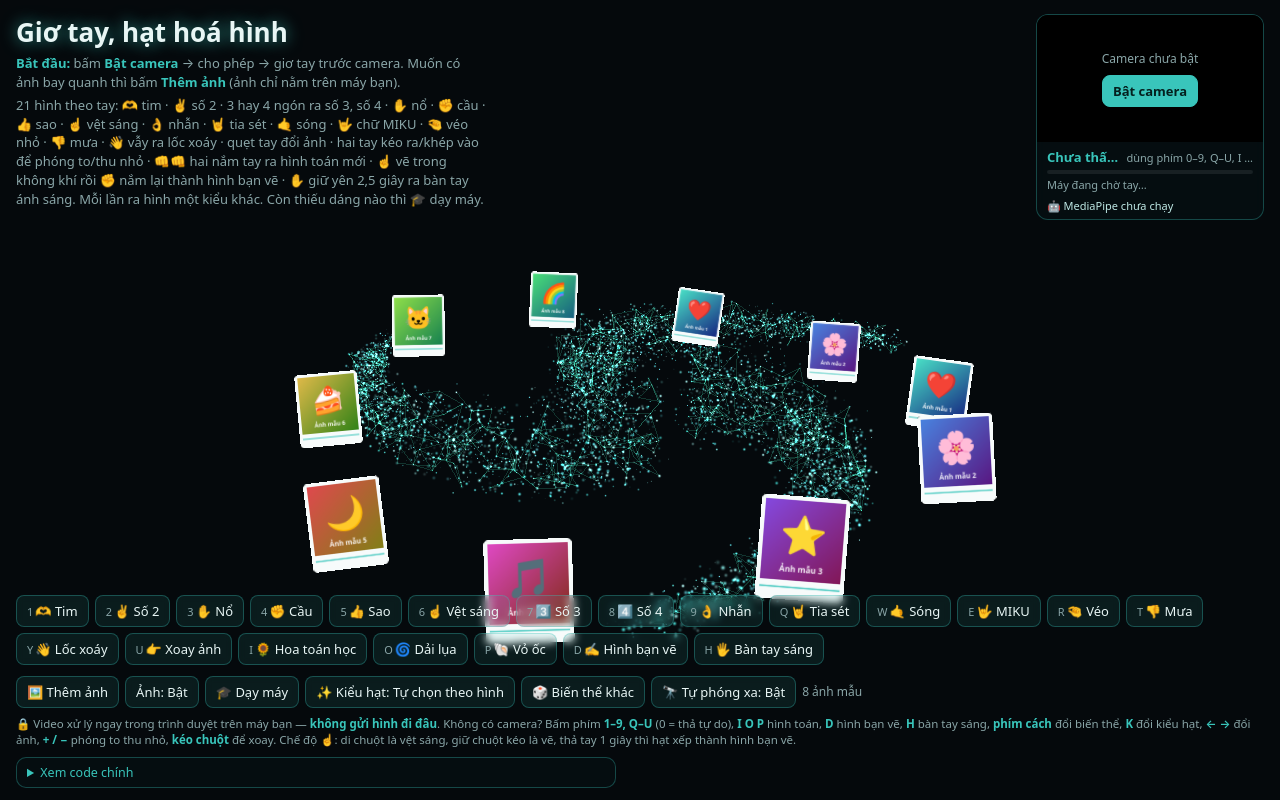
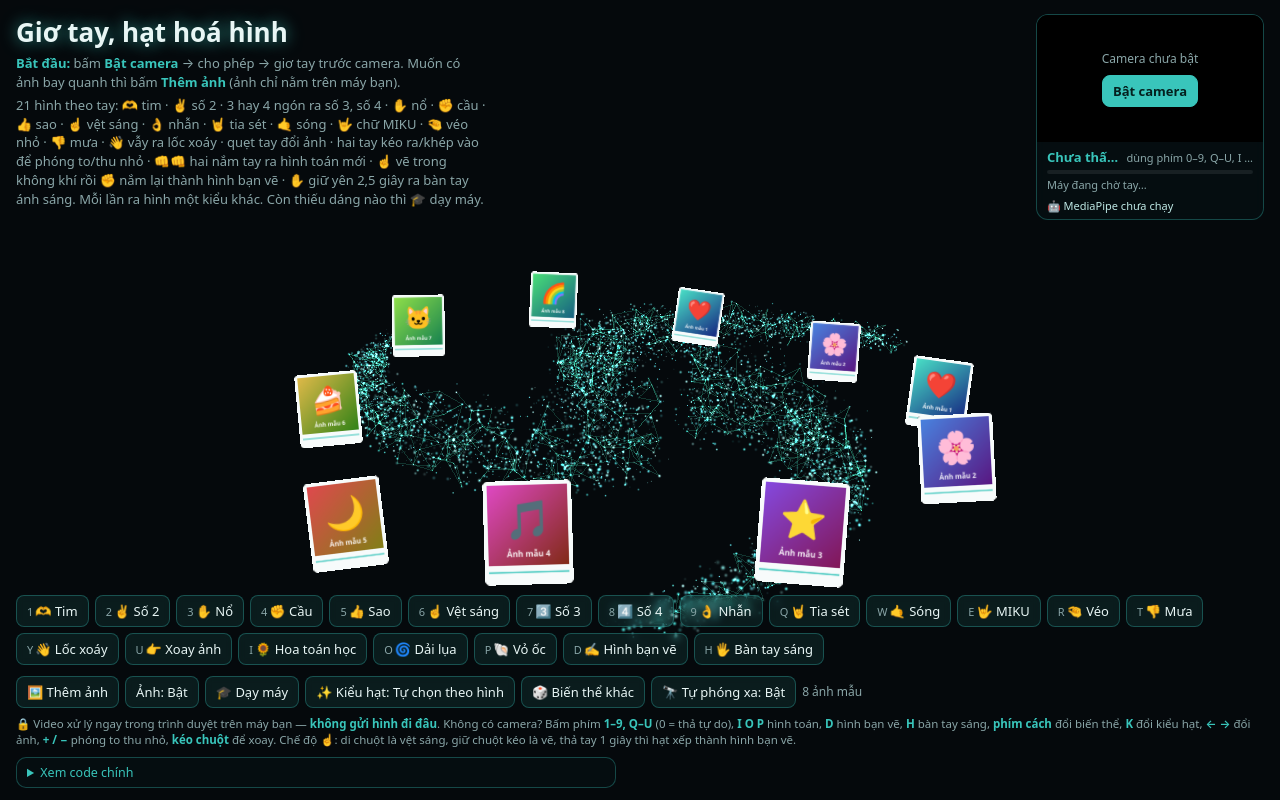
Before and after one commit to natsu8621/gio-tay-hat-hoa-hinh, a plain HTML site: page index.html in a window 1280 px wide. Drawn offline with nearby package versions, Linux system fonts and the light colour scheme; animation ran at ten frames a second.

Commit message:
Bản 2.1: hình phẳng không xoay nghiêng, bàn tay mẫu gọn, ảnh không đè nút, nhẹ hơn trên điện thoại
Co-Authored-By: Claude Opus 5.5 <noreply@anthropic.com>

```diff
--- a/index.html
+++ b/index.html
@@ -213,8 +213,13 @@ function resize(){
   halfW = halfH * camera.aspect;
   fit = Math.min(1, halfW/1.3, halfH/1.5);
   group.position.y = w < 600 ? halfH*0.08 : 0;
+  measureBottom();
 }
+let botFrac = 1;                                   // mép trên hàng nút dưới (.bottom), tính theo phần chiều cao màn
+function measureBottom(){ const b = document.querySelector('.bottom'); if (!b) return;
+  botFrac = Math.min(1, Math.max(0.3, b.getBoundingClientRect().top/innerHeight)); }
 addEventListener('resize', resize); resize();
+if (window.ResizeObserver){ const bEl = document.querySelector('.bottom'); if (bEl) new ResizeObserver(measureBottom).observe(bEl); }
 
 /* ---------- Hạt ---------- */
 const pos = new Float32Array(N*3), home = new Float32Array(N*3), dir = new Float32Array(N*3);
@@ -248,15 +253,17 @@ const uni = {uSize:{value:BASE_SIZE}, uTime:{value:0}, uTint:{value:new THREE.Co
   uStyle:{value:0}, uShapeScale:{value:1}, uSpin:{value:0}, uAtlas:{value:atlasTex}};
 const mat = new THREE.ShaderMaterial({
   uniforms: uni, transparent: true, depthWrite: false, blending: THREE.AdditiveBlending,
-  vertexShader: `attribute vec3 aColor; attribute float aRand; attribute float aCell; uniform float uSize; uniform float uTime; uniform float uShapeScale;
-    varying vec3 vColor; varying float vA; varying float vR; varying float vPx; varying float vCell;
+  vertexShader: `attribute vec3 aColor; attribute float aRand; attribute float aCell; uniform float uSize; uniform float uTime; uniform float uShapeScale; uniform float uStyle; uniform float uSpin;
+    varying vec3 vColor; varying float vA; varying float vR; varying float vPx; varying float vCell; varying vec2 vRot;
     void main(){ vec4 mv = modelViewMatrix*vec4(position,1.0); gl_Position = projectionMatrix*mv;
       float sc = aCell < -0.5 ? 1.0 : uShapeScale;
-      gl_PointSize = uSize*sc*(0.35+aRand*0.75)/(-mv.z); vPx = gl_PointSize; vCell = aCell;
+      gl_PointSize = min(uSize*sc*(0.35+aRand*0.75)/(-mv.z), ${small ? '48.0' : '160.0'}); vPx = gl_PointSize; vCell = aCell;
+      float an = int(uStyle+0.5) == 9 ? 0.0 : aRand*6.2832*uSpin + uTime*(aRand-0.5)*2.0*uSpin + (1.0-uSpin)*0.35*sin(uTime*1.3+aRand*40.0);
+      vRot = vec2(cos(an), sin(an));                 // góc xoay riêng từng hạt: tính 1 lần/hạt thay vì mỗi điểm ảnh
       vColor = aColor; vR = aRand; vA = 0.55+0.45*sin(uTime*2.2+aRand*40.0); }`,
   // mỗi kiểu hạt là một hàm khoảng cách (SDF) vẽ trong ô vuông của hạt; xoay theo góc riêng từng hạt
   fragmentShader: `uniform vec3 uTint; uniform float uMix; uniform float uStyle; uniform float uTime; uniform float uSpin; uniform sampler2D uAtlas;
-    varying vec3 vColor; varying float vA; varying float vR; varying float vPx; varying float vCell;
+    varying vec3 vColor; varying float vA; varying float vR; varying float vPx; varying float vCell; varying vec2 vRot;
     float dot2(vec2 v){ return dot(v,v); }
     float sdHeart(vec2 p){ p.x = abs(p.x); if (p.y+p.x > 1.0) return sqrt(dot2(p-vec2(0.25,0.75)))-0.35355;
       return sqrt(min(dot2(p-vec2(0.0,1.0)), dot2(p-0.5*max(p.x+p.y,0.0))))*sign(p.x-p.y); }
@@ -270,8 +277,7 @@ const mat = new THREE.ShaderMaterial({
       if (s == 0 || vCell < -0.5){ vec2 c = gl_PointCoord-0.5; float d = length(c); if (d > 0.5) discard;
         float a = smoothstep(0.5,0.0,d); a *= a; gl_FragColor = vec4(col, a*vA); return; }
       vec2 q = gl_PointCoord-0.5; q.y = -q.y;
-      float an = s == 9 ? 0.0 : vR*6.2832*uSpin + uTime*(vR-0.5)*2.0*uSpin + (1.0-uSpin)*0.35*sin(uTime*1.3+vR*40.0);
-      float cs = cos(an), sn = sin(an); vec2 p = vec2(cs*q.x - sn*q.y, sn*q.x + cs*q.y);
+      float cs = vRot.x, sn = vRot.y; vec2 p = vec2(cs*q.x - sn*q.y, sn*q.x + cs*q.y);
       if (s == 8){ vec2 cu = p+0.5; if (cu.x < 0.0 || cu.x > 1.0 || cu.y < 0.0 || cu.y > 1.0) discard;
         cu = clamp(cu, 0.03, 0.97);
         vec2 uv = vec2((mod(vCell,4.0)+cu.x)/4.0, (3.0-floor(vCell/4.0)+cu.y)/4.0);
@@ -482,7 +488,7 @@ const boneOf = new Uint8Array(N), boneU = new Float32Array(N);
 for (let i = 0; i < N; i++){ boneOf[i] = R() < .16 ? 21 + (i % 21) : i % 21; boneU[i] = R(); }
 // dáng tay mẫu khi chưa có camera (toạ độ khung hình 0–1, giống điểm khớp MediaPipe)
 const TPL = [[.50,.86],[.42,.80],[.36,.72],[.32,.65],[.29,.58],[.44,.60],[.43,.49],[.425,.42],[.42,.35],[.50,.59],[.50,.47],[.50,.39],[.50,.32],
-  [.56,.60],[.57,.49],[.575,.42],[.58,.36],[.61,.63],[.63,.55],[.645,.50],[.66,.45]].map(p => ({x:p[0], y:p[1], z:0}));
+  [.56,.60],[.57,.49],[.575,.42],[.58,.36],[.61,.63],[.63,.55],[.645,.50],[.66,.45]].map(p => ({x:.5 + (p[0]-.5)*0.7, y:.5 + (p[1]-.59)*0.7, z:0}));
 const SKP = new Float32Array(2*21*3); let nSK = 1;
 function inPoly(x, y, V){ let c = false;
   for (let i = 0, j = V.length-1; i < V.length; j = i++){ const a = V[i], b = V[j];
@@ -668,7 +674,7 @@ function buildLines(){                             // nối mỗi hạt với
 }
 function applyStyle(s){
   styleCur = s; uni.uStyle.value = SID[s]; uni.uSpin.value = SSPIN[s] || 0;
-  uni.uShapeScale.value = (s === 'dot' || s === 'constellation') ? 1 : s === 'atlas' ? (small ? 1.8 : 2.1) : s === 'streak' ? 2.2 : (small ? 1.5 : 1.7);
+  uni.uShapeScale.value = (s === 'dot' || s === 'constellation') ? 1 : s === 'atlas' ? (small ? 1.5 : 2.1) : s === 'streak' ? 2.2 : (small ? 1.25 : 1.7);
   mat.blending = s === 'atlas' ? THREE.NormalBlending : THREE.AdditiveBlending; // emoji màu: cộng sáng sẽ cháy trắng
   const G = GLY[mode] || GLYPHS.map((_, k) => k);
   for (let i = 0; i < N; i++)
@@ -877,7 +883,7 @@ let mbI = 0, mbN = 0, moving = false, waveUntil = 0, waveS = 0, swipeCool = 0, p
 let Ps = 0.18;                                     // cỡ lòng bàn tay (làm mượt): tay xa camera nhỏ → ngưỡng vẫy/quẹt nhỏ theo
 function motion(lm, now){
   Ps = Ps*0.9 + D(lm[0], lm[9])*0.1;
-  const AMP = clamp(0.28*Ps, 0.012, 0.05), SWE = clamp(1.45*Ps, 0.07, 0.26), MOVE = clamp(5*Ps, 0.25, 0.9);
+  const AMP = clamp(0.28*Ps, 0.02, 0.05), SWE = clamp(1.45*Ps, 0.1, 0.26), MOVE = clamp(5*Ps, 0.25, 0.9);
   const x = (1 - lm[9].x)*ASP, y = lm[9].y;        // x lật gương cho khớp hướng bạn nhìn thấy
   mbX[mbI] = x; mbY[mbI] = y; mbT[mbI] = now; mbI = (mbI + 1) % MB; if (mbN < MB) mbN++;
   let ext = 0, dirS = 0, rev = 0, started = false, x35 = x, y35 = y, g35 = false, x15 = x, y15 = y, t15 = now, g15 = false;
@@ -1242,6 +1248,8 @@ loadTaught(); renderTaught();
 
 /* ---------- Vòng vẽ ---------- */
 const qInv = new THREE.Quaternion(), tmp = new THREE.Vector3();
+const TAN25 = Math.tan(THREE.MathUtils.degToRad(25));   // nửa góc nhìn dọc của camera 50°
+const FLAT_SPIN = new Set(['flower','shell','drawn','ring']);
 const angDiff = (a, b) => Math.atan2(Math.sin(b-a), Math.cos(b-a));
 let last = performance.now(), spin = 0, frames = 0, fpsT = last;
 window.__fps = 0; window.__mode = () => mode; window.__gesture = () => stable;
@@ -1321,7 +1329,7 @@ function frame(now){
   setMode(manual || (camOn ? handMode : null) || 'idle');
   if (REROLL.has(mode) && !RM && t - modeT0 > 7) reroll(false); // giữ lâu → hình tự đổi biến thể
   const M = MODES[mode], mid = MID[mode], age = t - modeT0;
-  uni.uTime.value = t;
+  uni.uTime.value = t % 1000;                       // giữ số nhỏ: điện thoại tính sin bằng float thấp
   uni.uTint.value.lerp(tintTarget, Math.min(1, dt*3));
   const flash = mode === 'bolt' && !RM ? Math.pow(Math.max(0, Math.sin(t*5.3)*Math.sin(t*1.7 + 1)), 8) : 0; // sét nháy
   uni.uMix.value += (M.mix + flash*0.4 - uni.uMix.value)*Math.min(1, dt*(flash ? 12 : 3));
@@ -1353,12 +1361,16 @@ function frame(now){
   // bàn tay ánh sáng: 21 khớp mỗi tay → toạ độ cảnh (cùng phép đổi với đầu ngón ở trên)
   if (mode === 'skeleton'){ const HS = camOn && handSeen ? hands : [TPL]; nSK = Math.min(2, HS.length);
     for (let h = 0; h < nSK; h++) for (let k = 0; k < 21; k++){ const L = HS[h][k], q = (h*21 + k)*3, bob = HS[h] === TPL ? Math.sin(t*1.6 + k*0.4)*0.012 : 0;
+      if (HS[h] === TPL){ // tay mẫu: giữ đúng tỉ lệ dáng tay ở mọi khổ màn, cổ tay luôn nằm trên mép hàng nút dưới
+        const fy = 2*Math.min(halfH, halfW/0.9), lift = Math.max(0, (1 - 2*(botFrac - 0.07))*halfH + 0.189*fy);
+        SKP[q] = ((0.5 - L.x)*fy*1.6 - group.position.x)/sc; SKP[q+1] = ((0.5 - L.y - bob)*fy + lift - group.position.y)/sc; SKP[q+2] = 0; continue; }
       SKP[q] = (((1-L.x)*2-1)*halfW - group.position.x)/sc; SKP[q+1] = ((1-(L.y+bob)*2)*halfH - group.position.y)/sc; SKP[q+2] = -(L.z || 0)*3; } }
 
   // xoay cả khối
   const still = mode === 'point' || mode === 'gallery' || mode === 'skeleton', flat = mode === 'point' || mode === 'skeleton';
   if (M.spin) spin += dt*0.35*MOT; else spin = group.rotation.y - dragY;
-  const ry = flat ? 0 : mode === 'gallery' ? dragY : (M.spin ? spin : Math.sin(t*0.6)*0.4*MOT) + dragY;
+  const ry = flat ? 0 : mode === 'gallery' ? dragY : FLAT_SPIN.has(mode) ? Math.sin(ta*0.45)*0.61 + dragY  // hình phẳng: lắc ±35°, không bao giờ quay nghiêng thành vạch
+    : (M.spin ? spin : Math.sin(t*0.6)*0.4*MOT) + dragY;
   const rx = flat ? 0 : (mode === 'idle' ? 0.42 : mode === 'gallery' ? 0.16 : 0.1) + dragX;
   group.rotation.y += angDiff(group.rotation.y, ry)*Math.min(1, dt*3);
   group.rotation.x += (rx - group.rotation.x)*Math.min(1, dt*3);
@@ -1400,6 +1412,7 @@ function frame(now){
   // ảnh xếp theo viền hình đang hiện, luôn quay mặt về phía người xem
   qInv.copy(group.quaternion).invert();
   const C = Math.min(POOL, M.photos), lk = Math.min(1, dt*(mode === 'point' ? 9 : 6));
+  group.updateMatrixWorld(true); const yBot = 1 - 2*botFrac;            // mép trên hàng nút dưới, theo toạ độ màn (-1..1)
   for (let j = 0; j < POOL; j++){
     const p = photos[j], on = j < C && p.m.visible;
     let target = 0;
@@ -1407,6 +1420,10 @@ function frame(now){
       photoSlot(mode, j, C, t, ta, beat, E, p);
       target = M.size*SL[3]; tmp.set(SL[0], SL[1], SL[2]);
       if (mode === 'rain' && tmp.y - p.m.position.y > 1) p.m.position.copy(tmp); else p.m.position.lerp(tmp, lk);
+      // thẻ ảnh không được đè lên hàng nút dưới: đổi sang toạ độ cảnh, chặn đáy thẻ ở mép trên .bottom
+      tmp.copy(p.m.position).applyMatrix4(group.matrixWorld);
+      const hc = target*(300/256)*0.5*1.08*sc, lim = yBot*(camera.position.z - tmp.z)*TAN25 + hc + 0.02;
+      if (tmp.y < lim){ tmp.y = lim; group.worldToLocal(tmp); p.m.position.copy(tmp); }
       p.m.renderOrder = mode === 'gallery' ? 10 + Math.round((SL[2] + 1.2)*10) : 10; // tấm phía trước vẽ đè tấm phía sau
     }
     p.s += (target - p.s)*Math.min(1, dt*4);
```
